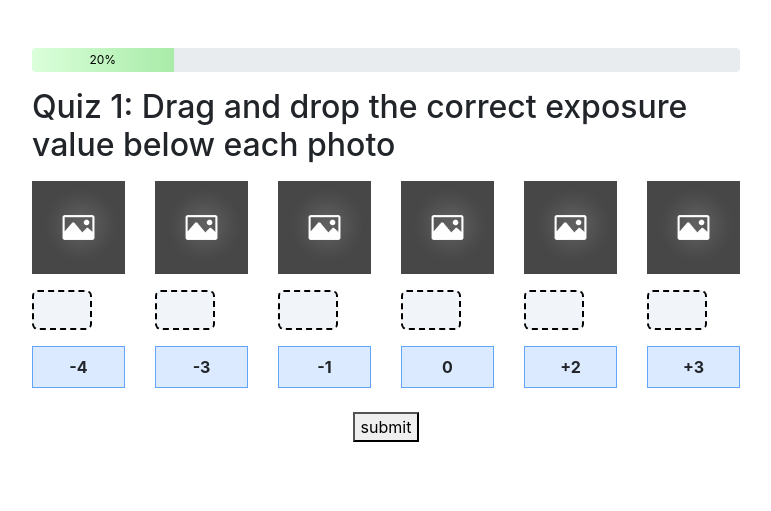
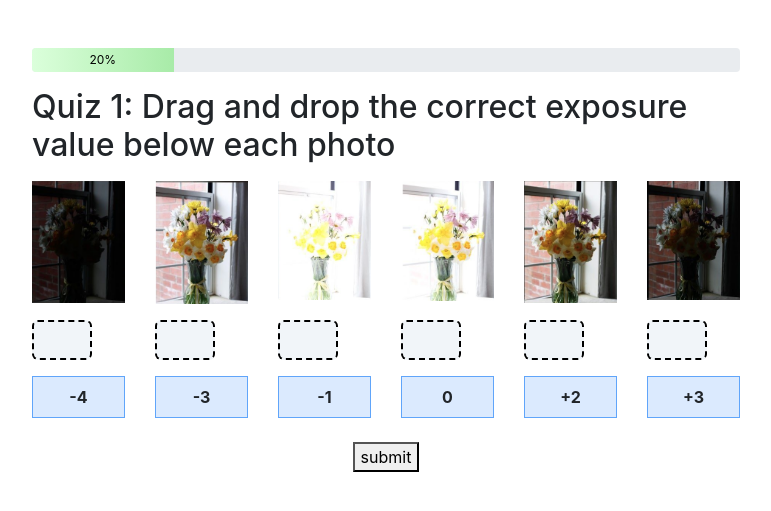
Before and after one commit to popi-x/UI-final-project, a Flask app: page /quiz/1 in a window 1280 px wide. Shown: the part 56-567 px from the top of the page, without its empty margins (254-1025 px from the left). Run offline with Flask 3, Linux system fonts and the light colour scheme; some libraries are stand-ins or nearby versions.

Commit message:
Update quiz_1.html for image row

```diff
--- a/Templates/quiz_1.html
+++ b/Templates/quiz_1.html
@@ -6,11 +6,12 @@
 {% block question_body %}
   <!-- Image row -->
   <div class="row text-center mb-3">
-    {% for i in range(6) %}
+    {% for filename in image_files %}
       <div class="col">
-        <img src="{{ url_for('static', filename='images/placeholder.jpg') }}" class="img-fluid" alt="photo {{ i+1 }}">
+        <img src="{{ url_for('static', filename='images/' ~ filename) }}" class="img-fluid" alt="quiz image">
       </div>
     {% endfor %}
+
   </div>
 
   <!-- Dropzone row -->
```
